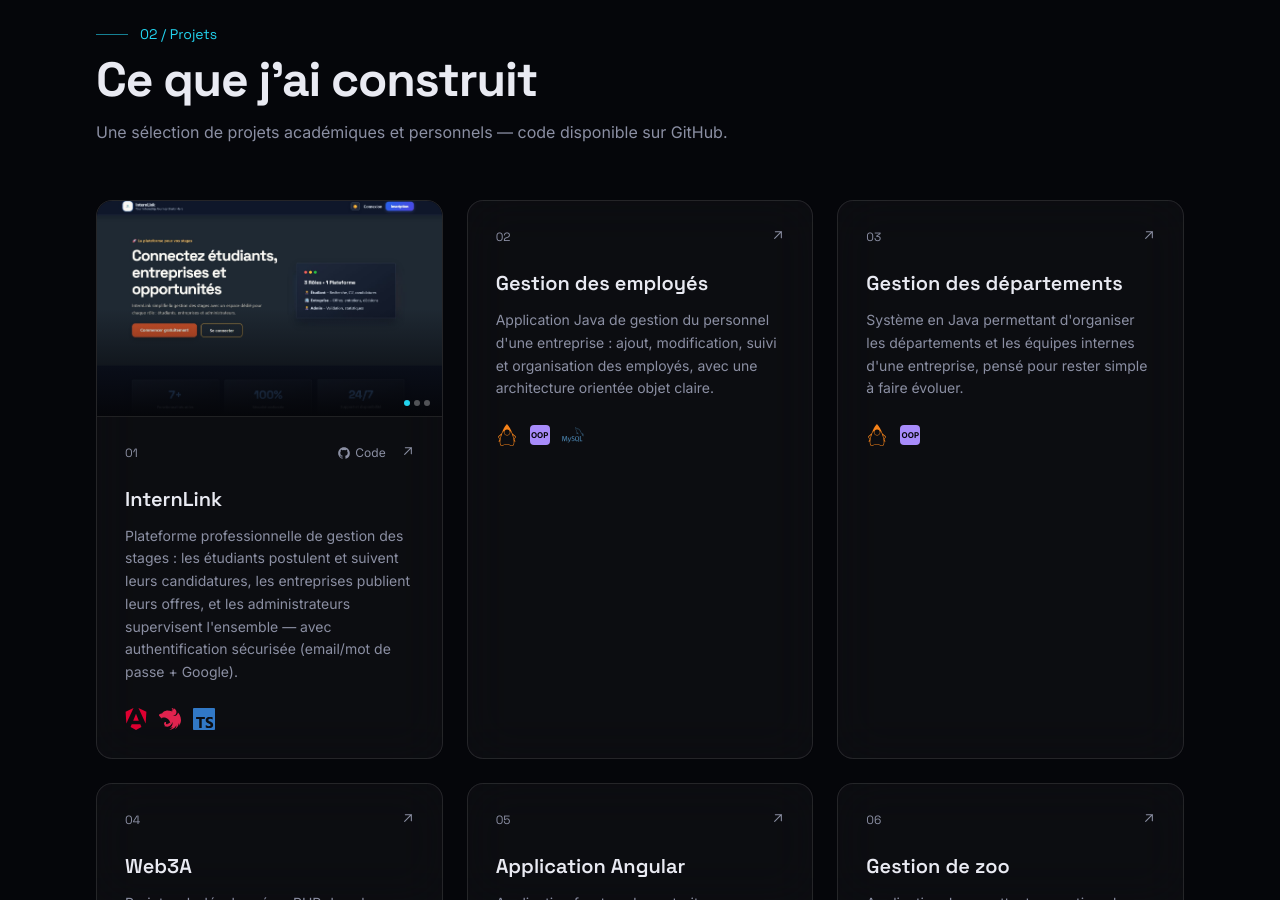
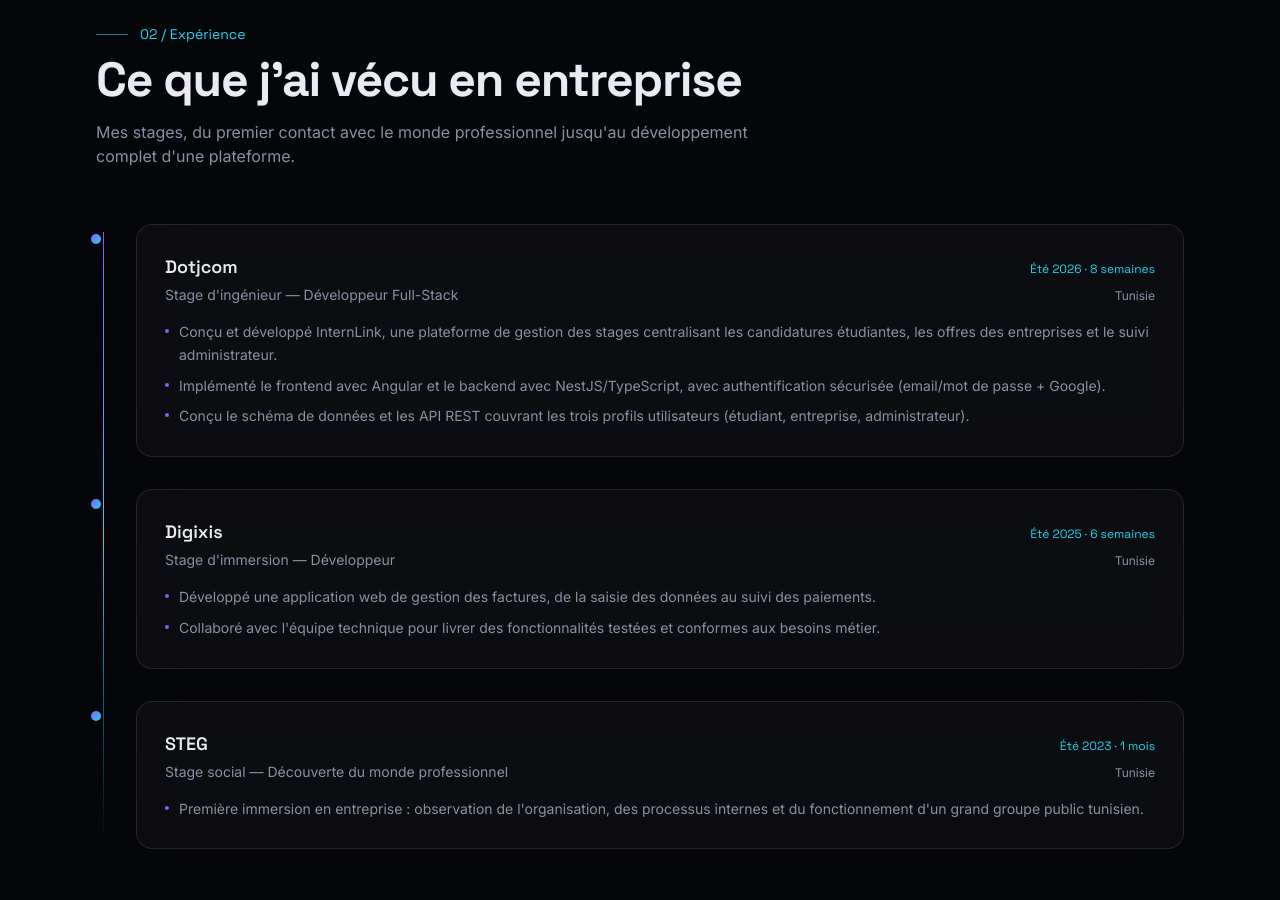
Before and after one commit to krayem1234/portfolio-react, a React (Vite) app: page / in a window 1280 px wide. Shown: the part 1900-2800 px from the top of the page. Built offline with nearby package versions, Linux system fonts and the light colour scheme.

Commit message:
Ajout de la section Expérience (stages)

```diff
--- a/src/App.tsx
+++ b/src/App.tsx
@@ -9,6 +9,7 @@ import Preloader from './components/Preloader'
 import Navbar from './components/Navbar'
 import Hero from './components/Hero'
 import About from './components/About'
+import Experience from './components/Experience'
 import Projects from './components/Projects'
 import Contact from './components/Contact'
 import Footer from './components/Footer'
@@ -45,6 +46,7 @@ function App() {
           <main>
             <Hero />
             <About />
+            <Experience />
             <Projects />
             <Contact />
           </main>
--- /dev/null
+++ b/src/components/Experience.tsx
@@ -0,0 +1,56 @@
+import { motion } from 'framer-motion'
+import { experience } from '../data/experience'
+import SectionHeading from './SectionHeading'
+
+export default function Experience() {
+  return (
+    <section id="experience" className="section-pad relative scroll-mt-24 py-28">
+      <div className="mx-auto max-w-6xl">
+        <SectionHeading
+          index="02 / Expérience"
+          title="Ce que j'ai vécu en entreprise"
+          subtitle="Mes stages, du premier contact avec le monde professionnel jusqu'au développement complet d'une plateforme."
+        />
+
+        <div className="relative">
+          <div className="absolute left-[7px] top-2 bottom-2 hidden w-px bg-gradient-to-b from-accent-violet via-accent-cyan to-transparent sm:block" />
+
+          <div className="space-y-8">
+            {experience.map((item, i) => (
+              <motion.div
+                key={item.company}
+                initial={{ opacity: 0, y: 24 }}
+                whileInView={{ opacity: 1, y: 0 }}
+                viewport={{ once: true, margin: '-80px' }}
+                transition={{ duration: 0.5, delay: i * 0.1 }}
+                className="relative pl-0 sm:pl-10"
+              >
+                <span className="absolute left-0 top-2 hidden h-3.5 w-3.5 -translate-x-1/2 rounded-full border-2 border-bg bg-gradient-to-br from-accent-violet to-accent-cyan sm:block" />
+
+                <div className="glass rounded-2xl p-6 transition-colors hover:border-white/25 sm:p-7">
+                  <div className="flex flex-wrap items-baseline justify-between gap-x-4 gap-y-1">
+                    <h3 className="font-display text-lg font-semibold">{item.company}</h3>
+                    <span className="font-display text-xs text-accent-cyan">{item.period}</span>
+                  </div>
+                  <div className="mt-1 flex flex-wrap items-baseline justify-between gap-x-4 gap-y-1">
+                    <p className="text-sm text-muted">{item.role}</p>
+                    <span className="text-xs text-muted">{item.location}</span>
+                  </div>
+
+                  <ul className="mt-4 space-y-2">
+                    {item.points.map((point) => (
+                      <li key={point} className="flex gap-2.5 text-sm leading-relaxed text-muted">
+                        <span className="mt-2 h-1 w-1 shrink-0 rounded-full bg-accent-violet" />
+                        <span>{point}</span>
+                      </li>
+                    ))}
+                  </ul>
+                </div>
+              </motion.div>
+            ))}
+          </div>
+        </div>
+      </div>
+    </section>
+  )
+}
--- a/src/components/Navbar.tsx
+++ b/src/components/Navbar.tsx
@@ -4,6 +4,7 @@ import { profile } from '../data/profile'
 
 const links = [
   { href: '#about', label: 'À propos' },
+  { href: '#experience', label: 'Expérience' },
   { href: '#projects', label: 'Projets' },
   { href: '#skills', label: 'Compétences' },
   { href: '#contact', label: 'Contact' },
--- a/src/components/Projects.tsx
+++ b/src/components/Projects.tsx
@@ -7,7 +7,7 @@ export default function Projects() {
     <section id="projects" className="section-pad relative scroll-mt-24 py-28">
       <div className="mx-auto max-w-6xl">
         <SectionHeading
-          index="02 / Projets"
+          index="03 / Projets"
           title="Ce que j'ai construit"
           subtitle="Une sélection de projets académiques et personnels — code disponible sur GitHub."
         />
--- /dev/null
+++ b/src/data/experience.ts
@@ -0,0 +1,40 @@
+export type ExperienceItem = {
+  company: string
+  role: string
+  period: string
+  location: string
+  points: string[]
+}
+
+export const experience: ExperienceItem[] = [
+  {
+    company: 'Dotjcom',
+    role: "Stage d'ingénieur — Développeur Full-Stack",
+    period: 'Été 2026 · 8 semaines',
+    location: 'Tunisie',
+    points: [
+      "Conçu et développé InternLink, une plateforme de gestion des stages centralisant les candidatures étudiantes, les offres des entreprises et le suivi administrateur.",
+      "Implémenté le frontend avec Angular et le backend avec NestJS/TypeScript, avec authentification sécurisée (email/mot de passe + Google).",
+      "Conçu le schéma de données et les API REST couvrant les trois profils utilisateurs (étudiant, entreprise, administrateur).",
+    ],
+  },
+  {
+    company: 'Digixis',
+    role: 'Stage d\'immersion — Développeur',
+    period: 'Été 2025 · 6 semaines',
+    location: 'Tunisie',
+    points: [
+      "Développé une application web de gestion des factures, de la saisie des données au suivi des paiements.",
+      "Collaboré avec l'équipe technique pour livrer des fonctionnalités testées et conformes aux besoins métier.",
+    ],
+  },
+  {
+    company: 'STEG',
+    role: 'Stage social — Découverte du monde professionnel',
+    period: 'Été 2023 · 1 mois',
+    location: 'Tunisie',
+    points: [
+      "Première immersion en entreprise : observation de l'organisation, des processus internes et du fonctionnement d'un grand groupe public tunisien.",
+    ],
+  },
+]
```
